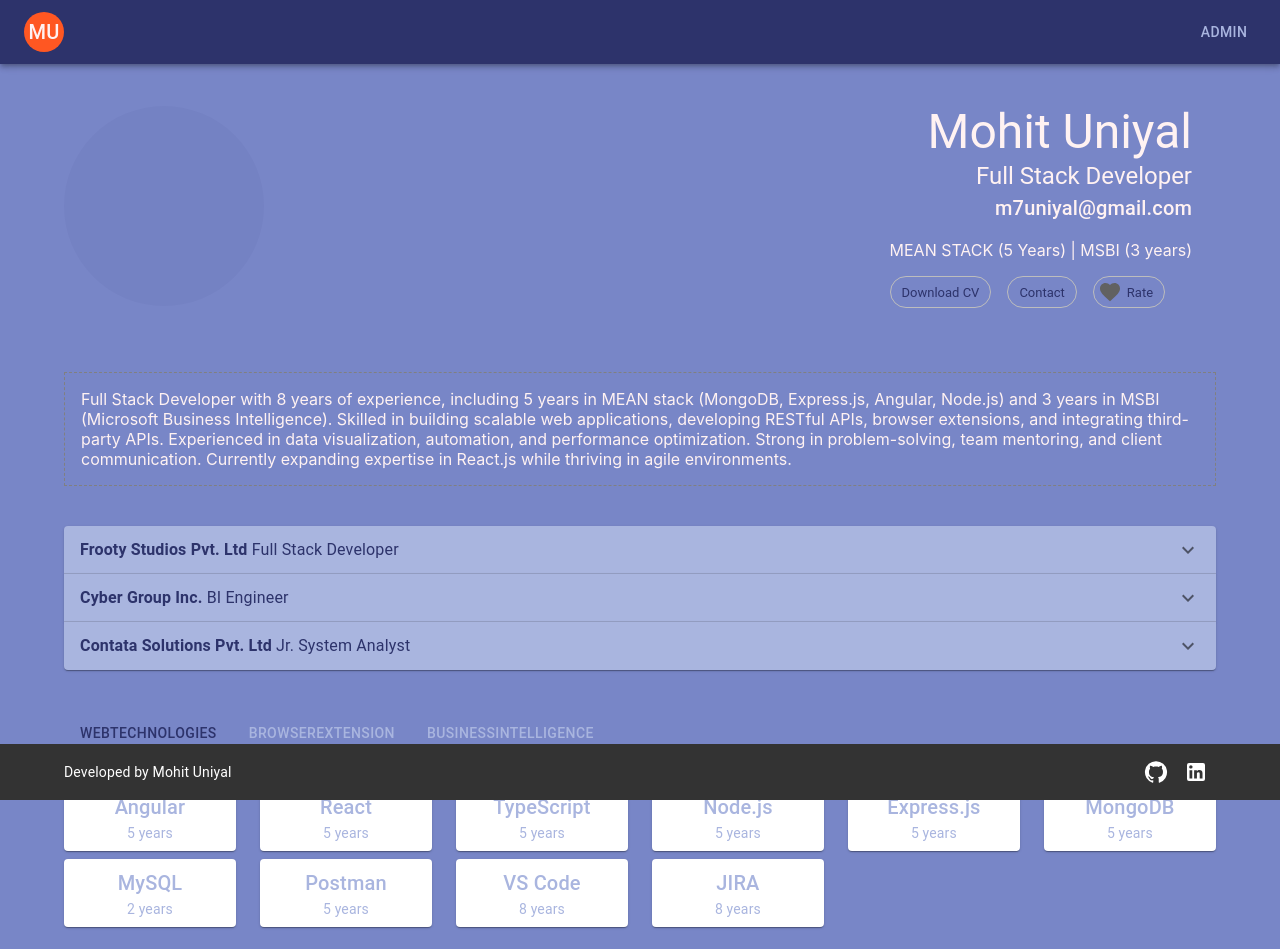
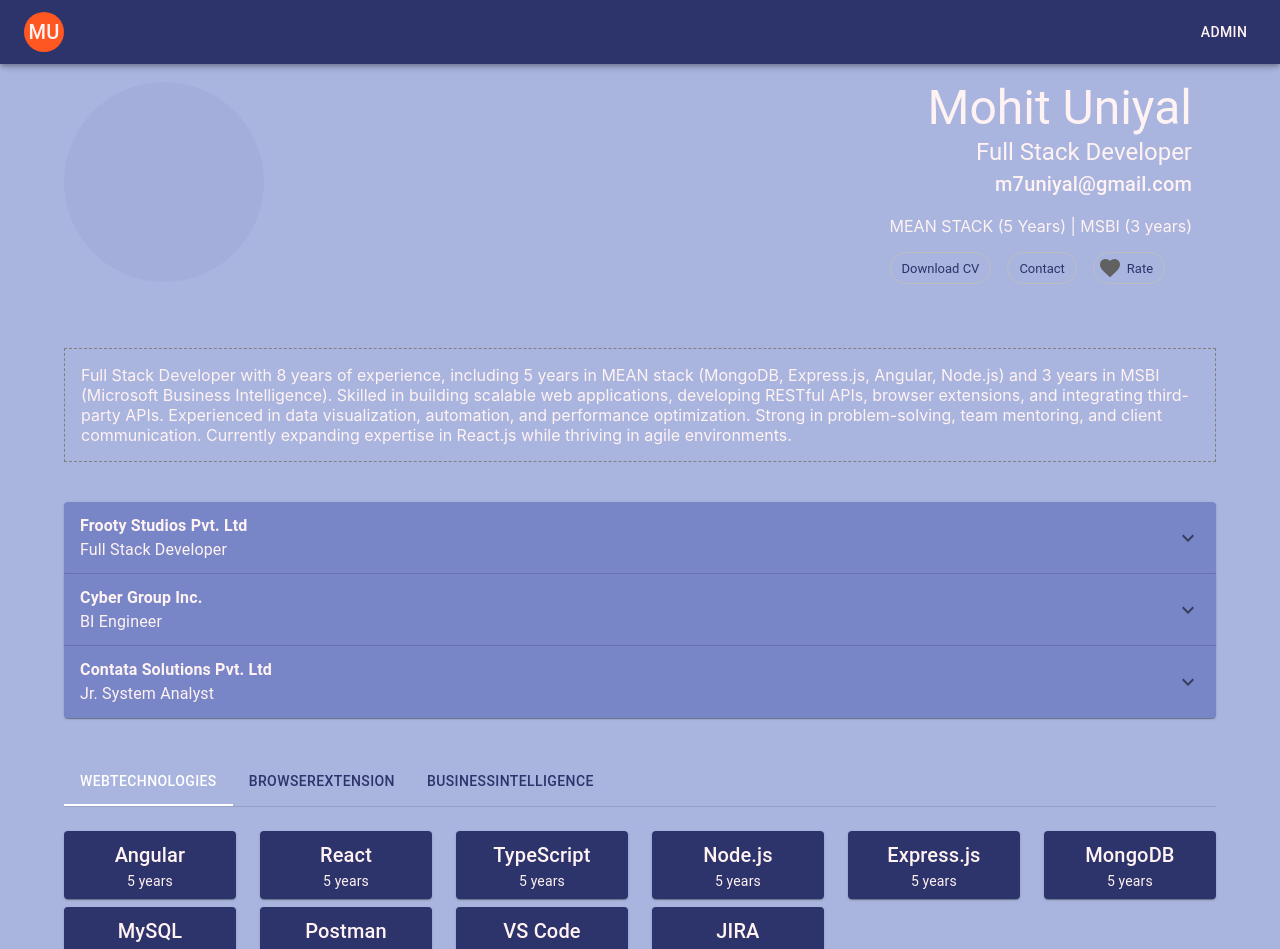
Before and after one commit to Mohit7th/resume, a React (Create React App) app: page / in a window 1280 px wide. Shown: the top 949 px of the page. Built offline with nearby package versions, Linux system fonts and the light colour scheme.

Commit message:
theme color adjustments

```diff
--- a/src/components/data.tsx
+++ b/src/components/data.tsx
@@ -139,6 +139,13 @@
                 _id: "8",
                 image: "",
                 type: "web",
+            },
+            {
+                name: "VS Code",
+                experience: "8 years",
+                _id: "19",
+                image: "",
+                type: "tool",
             },
         ],
         businessIntelligence: [
--- a/src/components/home/Projects.tsx
+++ b/src/components/home/Projects.tsx
@@ -42,7 +42,7 @@
                             display: "flex",
                             flexDirection: "column",
                             height: "100%",
-                            backgroundColor: theme.palette.primary.contrastText,
+                            backgroundColor: theme.palette.primary.light,
                         }}
                         key={project._id}
                     >
@@ -57,12 +57,12 @@
                             </Typography>
                             <Typography
                                 variant="body2"
-                                sx={{ color: theme.palette.primary.light }}
+                                sx={{ color: theme.palette.primary.contrastText }}
                             >
                                 {project.description}
                             </Typography>
                         </CardContent>
-                        <CardActions sx={{ mt: "auto" }}>
+                        {/* <CardActions sx={{ mt: "auto" }}>
                             {project.technologies.map(
                                 (skill: string, index: number) => (
                                     <Button key={index} size="small">
@@ -70,7 +70,7 @@
                                     </Button>
                                 )
                             )}
-                        </CardActions>
+                        </CardActions> */}
                     </Card>
                 </Grid>
             ))}
--- a/src/components/home/Skills.tsx
+++ b/src/components/home/Skills.tsx
@@ -36,11 +36,10 @@
 }
 
 const Item = styled(Paper)(({ theme }) => ({
-    backgroundColor: "#fff",
     ...theme.typography.body2,
     padding: theme.spacing(1),
     textAlign: "center",
-    color: theme.palette.text.secondary,
+    color: theme.palette.text.primary,
     ...theme.applyStyles("dark", {
         backgroundColor: "#1A2027",
     }),
@@ -60,7 +59,7 @@
     };
 
     return (
-        <Box sx={{ width: "100%", mb: 5 }}>
+        <Box sx={{ width: "100%" }}>
             <Box sx={{ borderBottom: 1, borderColor: "divider" }}>
                 <Tabs
                     value={tabIndex}
@@ -68,7 +67,14 @@
                     aria-label="skills-tabs"
                 >
                     {header.map((col, index) => (
-                        <Tab label={col} {...a11yProps(index, col)} />
+                        <Tab
+                            label={col}
+                            {...a11yProps(index, col)}
+                            sx={{
+                                color:
+                                    theme.palette.primary.dark,
+                            }}
+                        />
                     ))}
                 </Tabs>
             </Box>
@@ -82,7 +88,14 @@
                     >
                         {userdata.skills[col].map((data) => (
                             <Grid size={{ md: 2, sm: 4 }}>
-                                <Item color="primary" >
+                                <Item
+                                    sx={{
+                                        backgroundColor:
+                                            theme.palette.primary.dark,
+                                        color: theme.palette.primary
+                                            .contrastText,
+                                    }}
+                                >
                                     <Typography variant="h6" component="div">
                                         {data.name}
                                     </Typography>
--- a/src/components/home/TitleHeader.tsx
+++ b/src/components/home/TitleHeader.tsx
@@ -25,7 +25,7 @@
             <Grid
                 container
                 spacing={2}
-                sx={{ mb: 5 }}
+                sx={{ mb: 5, mt: 5 }}
                 justifyContent="space-between"
                 alignItems="center"
             >
--- a/src/components/home/WorkHistory.tsx
+++ b/src/components/home/WorkHistory.tsx
@@ -2,6 +2,7 @@
     Accordion,
     AccordionDetails,
     AccordionSummary,
+    Divider,
     Typography,
 } from "@mui/material";
 import { useUserData } from "../../context/UserContext";
@@ -24,7 +25,8 @@
         <Accordion
             key={work._id}
             sx={{
-                backgroundColor: theme.palette.primary.contrastText,
+                backgroundColor: theme.palette.primary.light,
+                color: theme.palette.primary.contrastText
             }}
             expanded={expanded === work._id}
             onChange={handleChange(work._id)}
@@ -35,7 +37,7 @@
                 id="panel1-header"
             >
                 <Typography component="span">
-                    <b>{work.company}</b> {work.position}
+                    <b>{work.company}</b><Divider orientation="vertical" flexItem /> {work.position}
                 </Typography>
             </AccordionSummary>
             <AccordionDetails>
--- a/src/components/layout/Footer.tsx
+++ b/src/components/layout/Footer.tsx
@@ -2,20 +2,20 @@
 import GitHubIcon from "@mui/icons-material/GitHub";
 import LinkedInIcon from "@mui/icons-material/LinkedIn";
 import { useUserData } from "../../context/UserContext";
+import { useTheme } from "@mui/material/styles";
 
 export default function Footer() {
     const userData = useUserData();
+    const theme = useTheme();
     return (
         <Box
             component="footer"
             sx={{
-                position: "fixed",
-                bottom: 0,
-                left: 0,
-                right: 0,
+                position: "static",
+
                 width: "100%",
-                backgroundColor: "#333",
-                color: "#fff",
+                backgroundColor: theme.palette.primary.dark,
+                color: theme.palette.primary.light,
                 py: 1,
                 zIndex: 1000,
             }}
@@ -29,14 +29,24 @@
                 }}
             >
                 {/* Left Side: "Developed by" */}
-                <Typography variant="body2">Developed by {userData.titleHeader.name}</Typography>
+                <Typography variant="body2">
+                    Developed by {userData.titleHeader.name}
+                </Typography>
 
                 {/* Right Side: Social Media Icons */}
                 <Box>
-                    <IconButton href={userData.titleHeader.socials[1].url} target="_blank" sx={{ color: "white" }}>
+                    <IconButton
+                        href={userData.titleHeader.socials[1].url}
+                        target="_blank"
+                        sx={{ color: "white" }}
+                    >
                         <GitHubIcon />
                     </IconButton>
-                    <IconButton href={userData.titleHeader.socials[0].url} target="_blank" sx={{ color: "white" }}>
+                    <IconButton
+                        href={userData.titleHeader.socials[0].url}
+                        target="_blank"
+                        sx={{ color: "white" }}
+                    >
                         <LinkedInIcon />
                     </IconButton>
                 </Box>
--- a/src/components/layout/MainLayout.tsx
+++ b/src/components/layout/MainLayout.tsx
@@ -10,6 +10,7 @@
 import { useAuth } from "../../context/AuthContext";
 import { deepOrange } from "@mui/material/colors";
 import Footer from "./Footer";
+import { useTheme } from "@mui/material/styles";
 
 export default function MainLayout() {
     const location = useLocation();
@@ -21,27 +22,22 @@
 
     const hideFooterRoutes = ["/admin"];
     const shouldHideFooter = hideFooterRoutes.includes(location.pathname);
+    const theme = useTheme();
 
     return (
         <Box
             sx={{
                 display: "flex",
                 flexDirection: "column",
-                minHeight: "100vh",
+                minHeight: "100vh"
             }}
         >
             {!shouldHideAppBar && (
-                <AppBar position="static">
+                <AppBar position="fixed" sx={{
+                    backgroundColor: theme.palette.primary.dark,
+                    mb: 4
+                    }}>
                     <Toolbar>
-                        {/* <IconButton
-                            size="large"
-                            edge="start"
-                            color="inherit"
-                            aria-label="menu"
-                            sx={{ mr: 2 }}
-                        >
-                            <MenuIcon />
-                        </IconButton> */}
                         <Typography
                             variant="h6"
                             component="div"
--- a/src/theme/gloabal.tsx
+++ b/src/theme/gloabal.tsx
@@ -4,14 +4,14 @@
     <GlobalStyles
         styles={{
             body: {
-                backgroundColor: "#7886C7",
+                backgroundColor: "#A9B5DF",
                 color: "#FFF2F2",
             },
             "::-webkit-scrollbar": {
                 width: "5px",
             },
             "::-webkit-scrollbar-thumb": {
-                background: "#A9B5DF",
+                background: "#7886C7",
                 borderRadius: "5px",
             },
         }}
--- a/src/theme/theme.tsx
+++ b/src/theme/theme.tsx
@@ -4,16 +4,10 @@
 const theme = createTheme({
     palette: {
         primary: {
-            main: "#2D336B", // Example primary color
-            light: "#FFF2F2", // Lighter shade
+            main: "#fff", // Example primary color
+            light: "#7886C7", // Lighter shade
             dark: "#2D336B", // Darker shade
-            contrastText: "#A9B5DF", // Text color on primary
-        },
-        secondary: {
-            main: "#222831", // Example secondary color
-            light: "#31363F",
-            dark: "#76ABAE",
-            contrastText: "#EEEEEE",
+            contrastText: "#FFF2F2", // Text color on primary
         },
         error: {
             main: "#D02631",
@@ -33,7 +27,7 @@
         },
         text: {
             primary: "#2D336B",
-            secondary: "#A9B5DF",
+            secondary: "#7886C7",
         },
     },
 });
```
Also changed, not shown: src/styles/SimpleLayout.css (deleted, +0 -8 lines).
